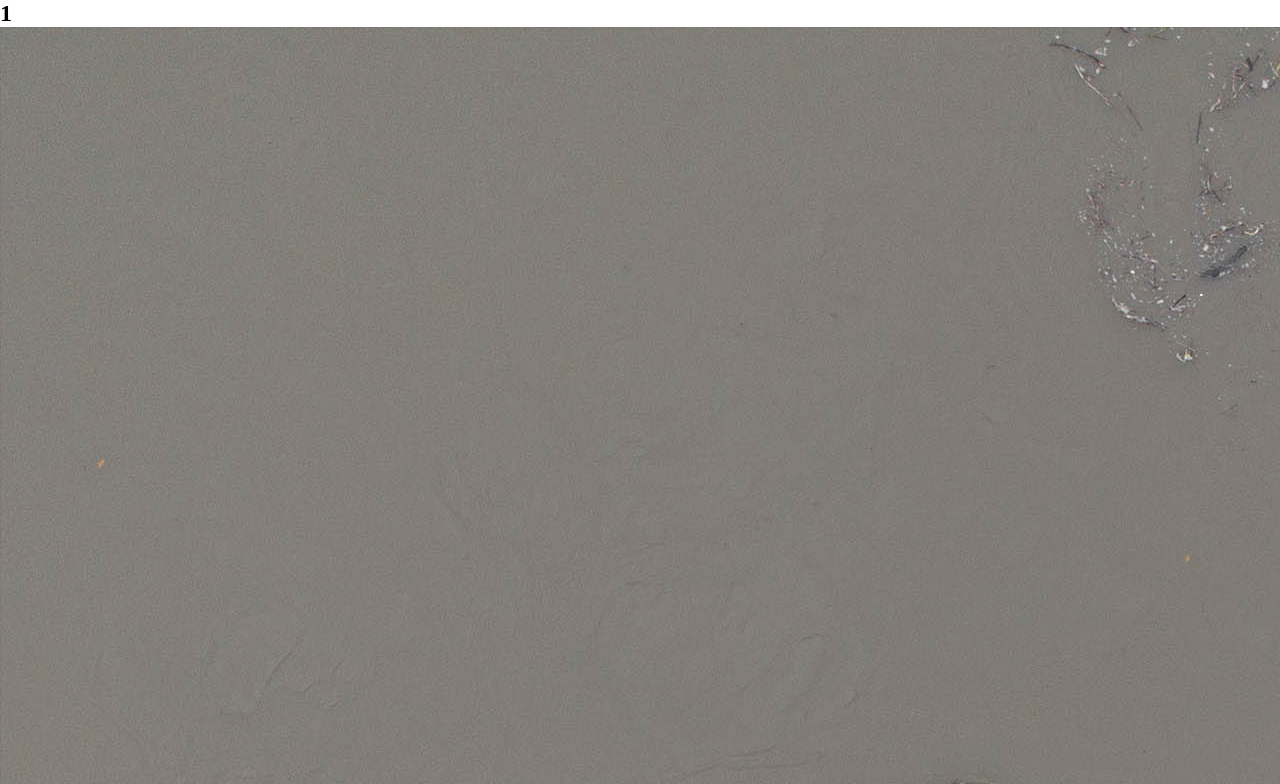
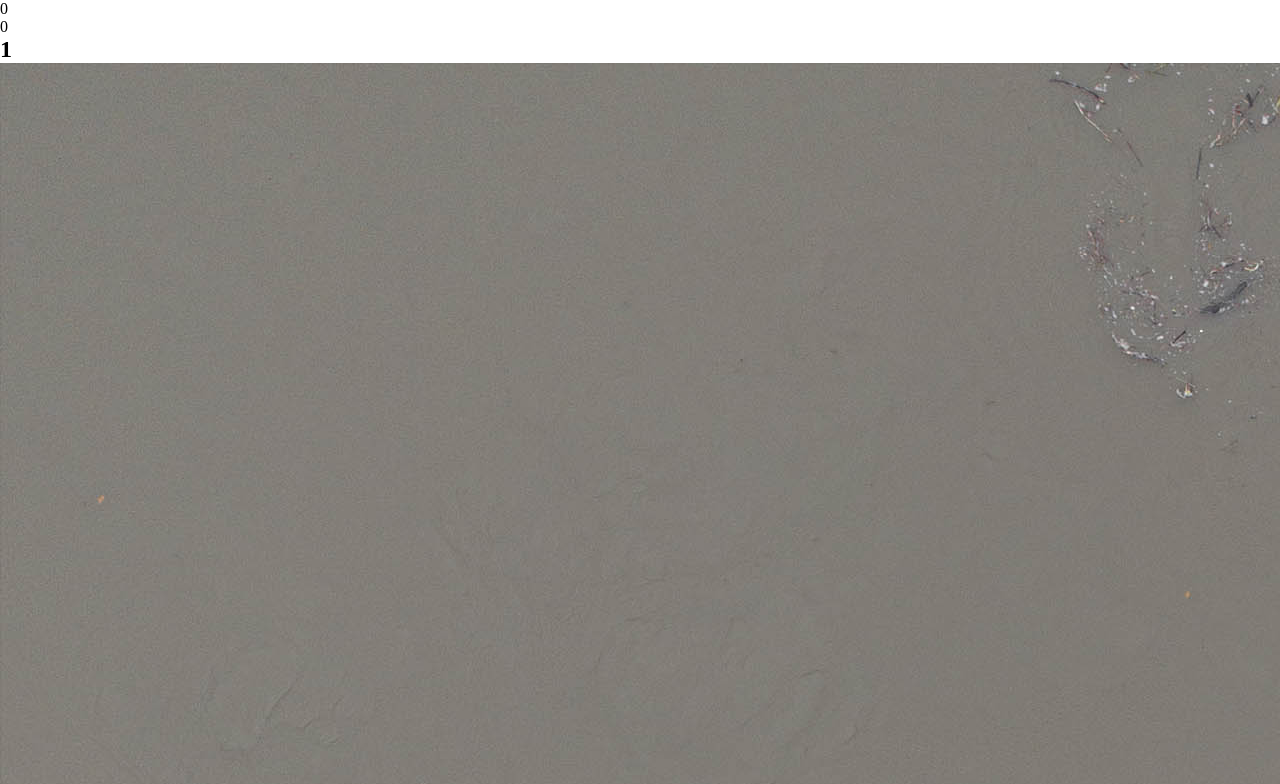
Before and after one commit to adriankulik/flood-before-and-after, a React (Create React App) app: page / in a window 1280 px wide. Shown: the top 784 px of the page. Built offline with nearby package versions, Linux system fonts and the light colour scheme.

Commit message:
merged mouse position with photo display function

```diff
--- a/src/App.js
+++ b/src/App.js
@@ -1,12 +1,10 @@
-import PhotosList from './Photos'
-import MousePosition from './MousePosition'
+import DisplayPhotos from './Photos'
 
 function App() {
 
   return (
     <div className="App">
-      <MousePosition />
-      <PhotosList />
+      <DisplayPhotos />
     </div>
   );
 }
--- a/src/MousePosition.js
+++ /dev/null
@@ -1,29 +0,0 @@
-import { useEffect, useState } from 'react';
-
-function MousePosition() {
-    const [mousePos, setMousePos] = useState({
-        x: null,
-        y: null
-    });
-
-    useEffect(() => {
-        function handleMousePosition(e) {
-            setMousePos({
-                x: e.clientX,
-                y: e.clientY
-            });
-        }
-        document.addEventListener("mousemove", handleMousePosition);
-        return() => document.removeEventListener("mousemove", handleMousePosition);
-    })
-
-    return (
-        <div>
-            <p>{mousePos.x}</p>
-            <p>{mousePos.y}</p>
-        </div>
-    );
-
-}
-
-export default MousePosition;
--- a/src/Photos.js
+++ b/src/Photos.js
@@ -1,16 +1,40 @@
+import { useEffect, useState } from 'react';
 import photo from './data/db';
 
-function PhotosList(props) {
+function DisplayPhotos(props) {
+
+    // First, let's track the cursor's location
+    const [mousePos, setMousePos] = useState({
+        x: 0, // Starting from 0, so there's always data to begin with
+        y: 0
+    });
+
+    useEffect(() => {
+        function handleMousePosition(e) {
+            setMousePos({
+                x: e.clientX,
+                y: e.clientY
+            });
+        }
+        document.addEventListener("mousemove", handleMousePosition);
+        return() => document.removeEventListener("mousemove", handleMousePosition);
+    })
+
+
+    // Now, let's use the data in our return
     return (
         <div className="photos">
             {photo.map((props) => (
                 <div className="photos__container" key={props.id}>
+                    <p>{mousePos.x}</p>
+                    <p>{mousePos.y}</p>
                     <h2 className="photos__h2"> {props.title} </h2>
                     <img className="photos__floodImg" alt={props.alt} src={props.relativePath_floodStage}></img>
                 </div>
             ))}
         </div>
     );
-};
 
-export default PhotosList;
+}
+
+export default DisplayPhotos;
```
